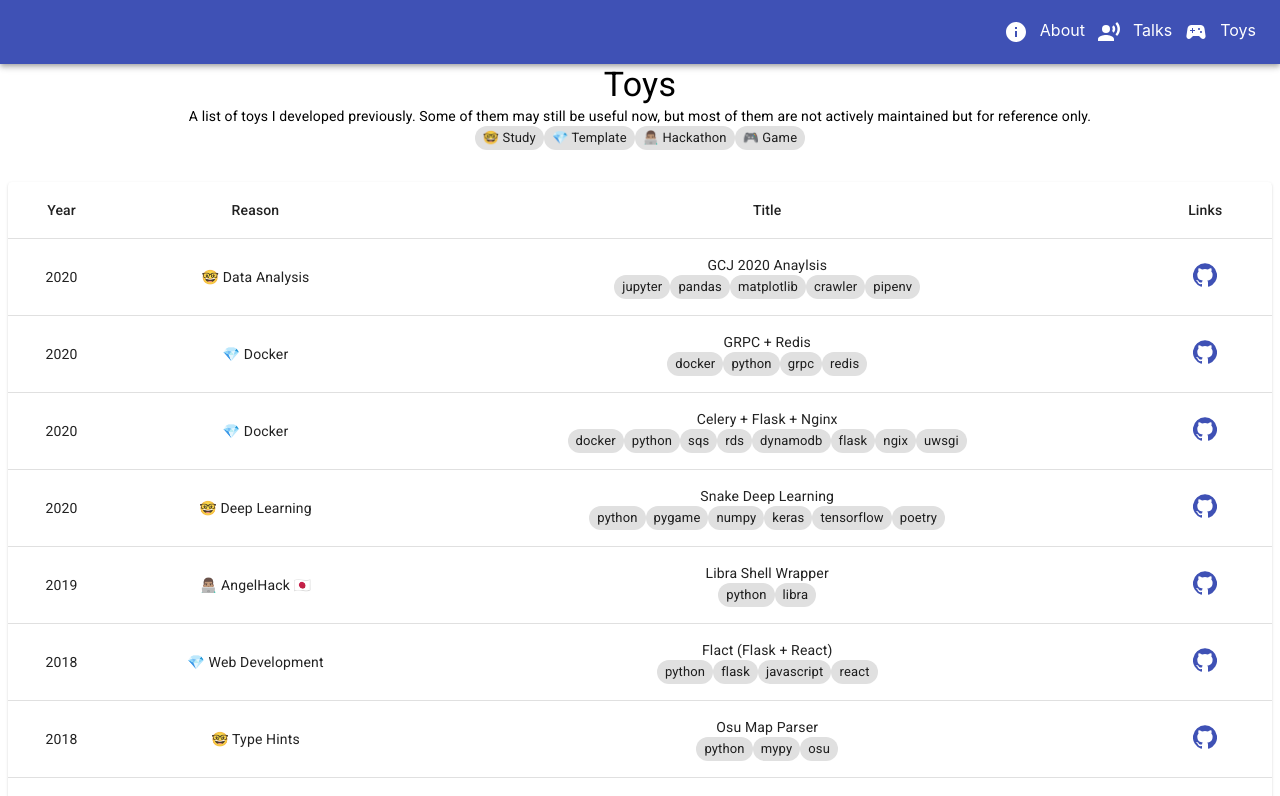
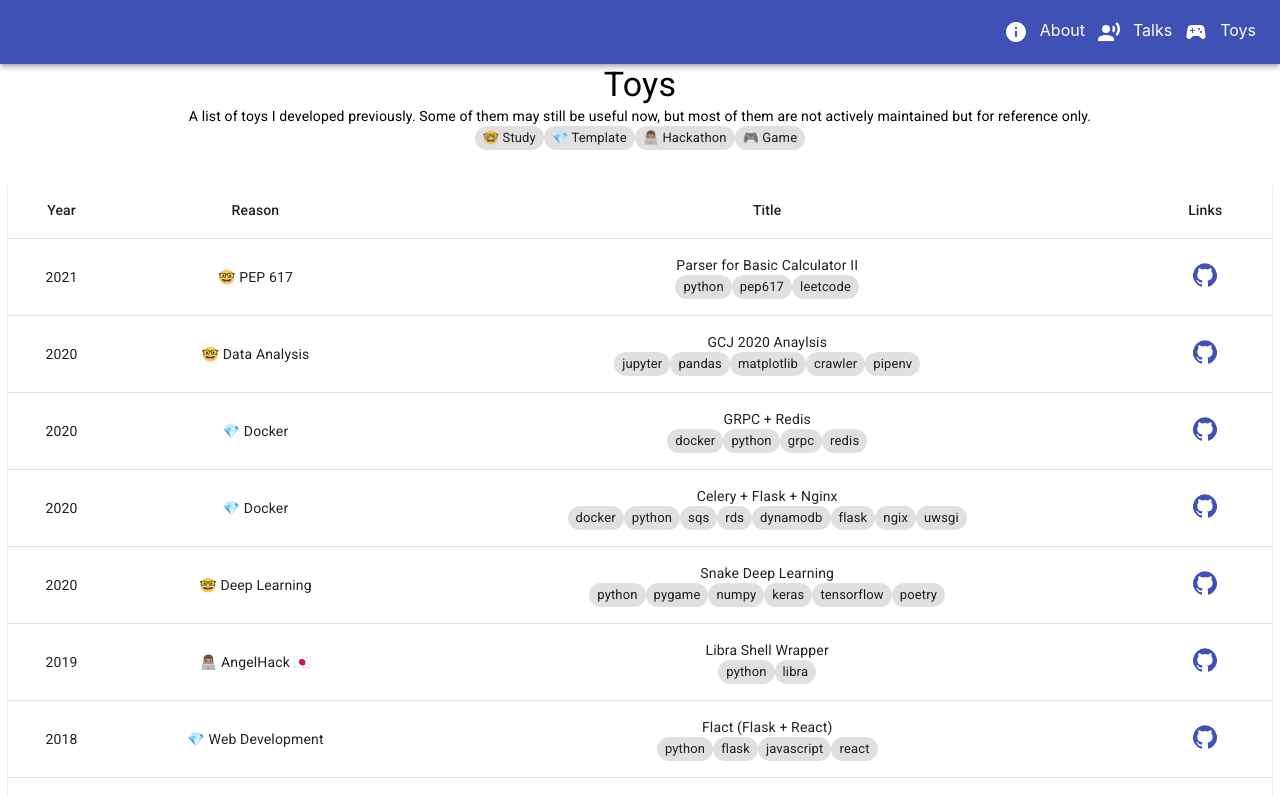
Before and after one commit to note35/about, a React (Create React App) app: page /about/toys in a window 1280 px wide. Shown: the top 796 px of the page. Built offline with nearby package versions, Linux system fonts and the light colour scheme.

Commit message:
Update content in AboutItems and ToyItems

```diff
--- a/src/AboutItems.tsx
+++ b/src/AboutItems.tsx
@@ -30,13 +30,13 @@ export const AboutLinkItems = [
 export const AboutItems = [
   {
     "name": "Brief Bio",
-    "description": "Thanks for your interest! I’m Kir (a kind of cocktail🍸), a Software Engineer at [Google Japan](https://en.wikipedia.org/wiki/Google). I've worked for [A9 (Amazon Search)](https://en.wikipedia.org/wiki/A9.com), [IBM Security](https://en.wikipedia.org/wiki/IBM), and interned for [Marvell](https://en.wikipedia.org/wiki/Marvell_Technology_Group). Outside of work, I have been a part of the [PyCon Taiwan](https://tw.pycon.org/) organization since 2017 and focusing on both reviewering agenda and giving talks. I have a master’s degree in Computer Science from [NCTU](https://www.nctu.edu.tw/en)."
+    "description": "Thanks for your interest! I’m Kir (a kind of cocktail🍸), a Software Engineer at [Google Japan](https://en.wikipedia.org/wiki/Google). I've worked for [A9 (Amazon Search)](https://en.wikipedia.org/wiki/A9.com), [IBM Security](https://en.wikipedia.org/wiki/IBM), and interned for [Marvell](https://en.wikipedia.org/wiki/Marvell_Technology_Group). Outside of work, I have been a part of the [PyCon Taiwan](https://tw.pycon.org/) organization since 2017 and focusing on both reviewing agenda and giving talks. I have a master’s degree in Computer Science from [NCTU](https://www.nctu.edu.tw/en)."
   }, {
     "name": "Career Focuses",
     "description": "Python, JAMStack, Build System, and Software Development Life Cycle (SDLC)."
   }, {
     "name": "Offline Studies",
-    "description": "C++, Rust, Python Parser (PEP617), and Python Virtual Machine."
+    "description": "Podcast planning, Lilypond, Rust, Python PEG parser (PEP617) and related new syntax, and Python Virtual Machine."
   }, {
     "name": "Followed Tech Podcasts",
     "description": "[Python Bytes](https://pythonbytes.fm/), [The Python Podcast.__init__](https://www.pythonpodcast.com/), [CppCast](https://cppcast.com/), [Acquired](https://www.acquired.fm/), and [LadyBug Podcast](https://www.ladybug.dev/)."
--- a/src/ToyItems.tsx
+++ b/src/ToyItems.tsx
@@ -2,6 +2,17 @@ import { RowType } from "./ItemTable"
 
 export const ToyItems: Array<RowType> = [
   {
+    "year": "2021",
+    "reason": "🤓 PEP 617",
+    "title": "Parser for Basic Calculator II",
+    "links": [{
+      "source": "Github",
+      "url": "https://github.com/note35/Parser-Learning"
+    }],
+    "tags": [
+      "python", "pep617", "leetcode"
+    ]
+  }, {
     "year": "2020",
     "reason": "🤓 Data Analysis",
     "title": "GCJ 2020 Anaylsis",
```
